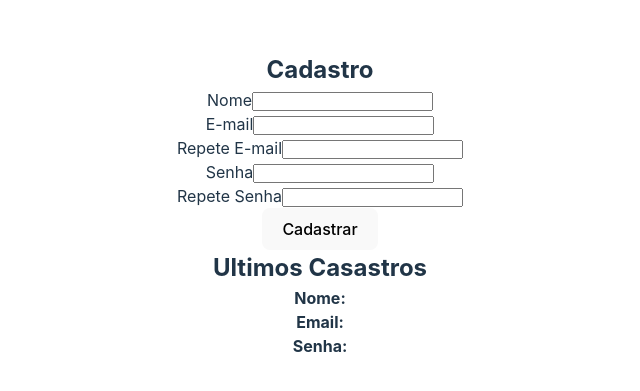
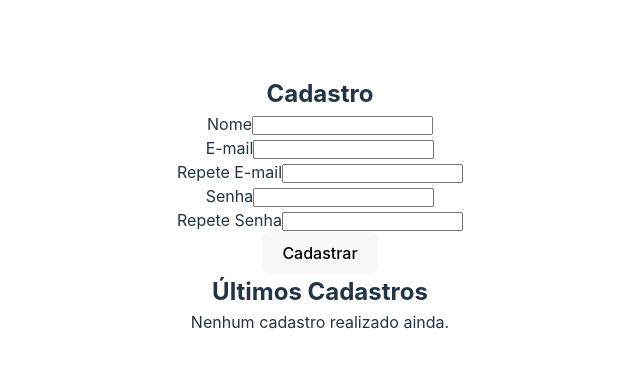
Before and after one commit to agleicesousa/cadastro-react, a React (Vite) app: page / in a window 1280 px wide. Shown: the part 195-586 px from the top of the page, without its empty margins (320-960 px from the left). Built offline with nearby package versions, Linux system fonts and the light colour scheme.

Commit message:
Atualizar o index.jsx - lado direito
v3.0 = correção

```diff
--- a/src/components/Card/LadoDireito/index.jsx
+++ b/src/components/Card/LadoDireito/index.jsx
@@ -1,23 +1,33 @@
-import { useState } from "react";
+import React from "react";
 
-export default function LadoDireito() {
-
+export default function LadoDireito({
+    cadastroNome,
+    cadastroEmail,
+    cadastroSenha
+}) {
     return (
         <div>
             <div className="topo">
-                <h2>Ultimos Casastros</h2>
+                <h2>Últimos Cadastros</h2>
             </div>
             <div className="meio">
+                {cadastroNome && (
+                    <div>
                         <strong>
-                    <p>Nome: </p>
+                            <p>Nome: {cadastroNome}</p>
                         </strong>
                         <strong>
-                    <p>Email: </p>
+                            <p>Email: {cadastroEmail}</p>
                         </strong>
                         <strong>
-                    <p>Senha: </p>
+                            <p>Senha: {cadastroSenha}</p>
                         </strong>
                     </div>
+                )}
+                {!cadastroNome && (
+                    <p>Nenhum cadastro realizado ainda.</p>
+                )}
             </div>
-    )
+        </div>
+    );
 }
```
Lines whose indentation alone changed are shown as unchanged.
